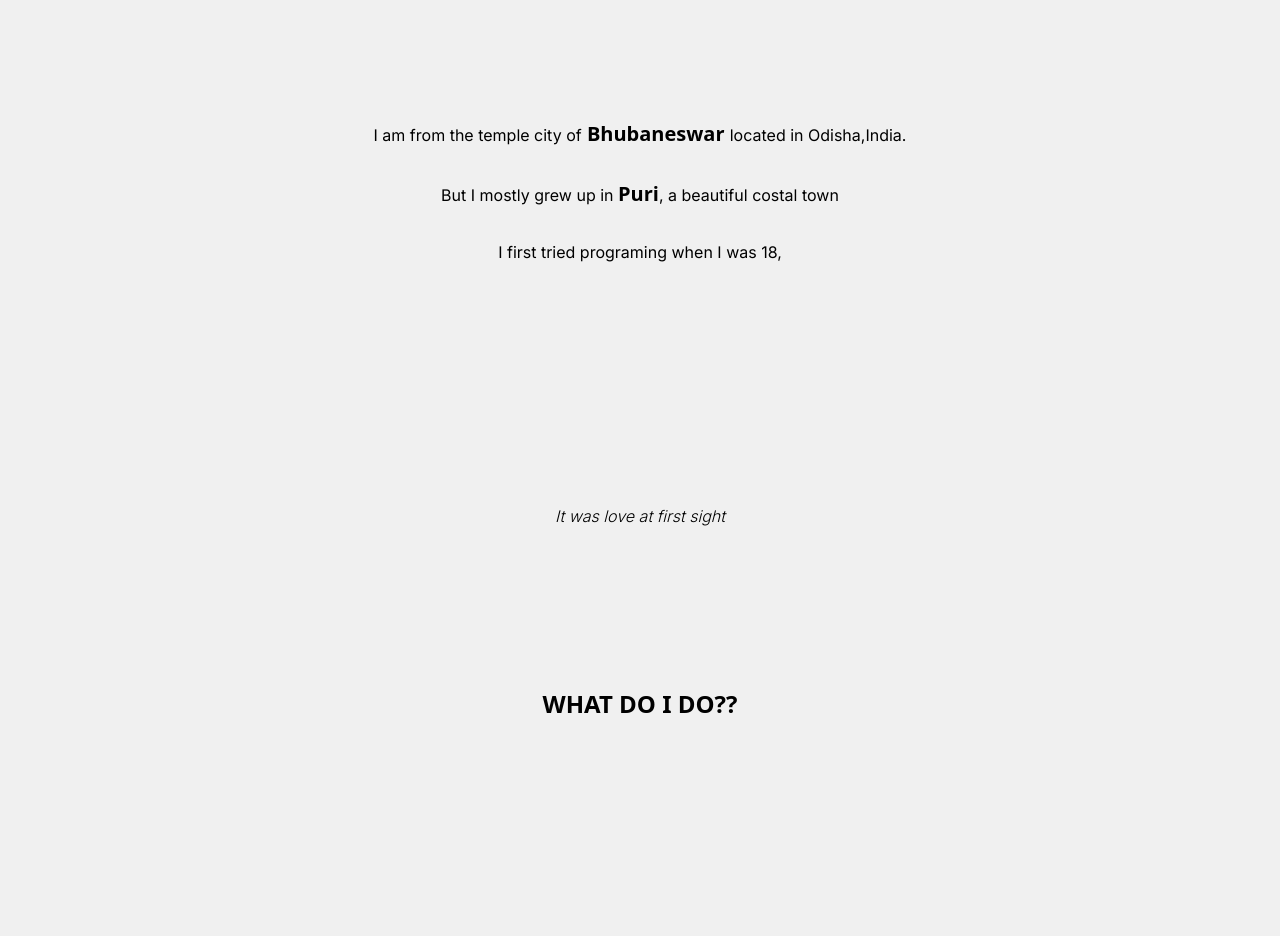
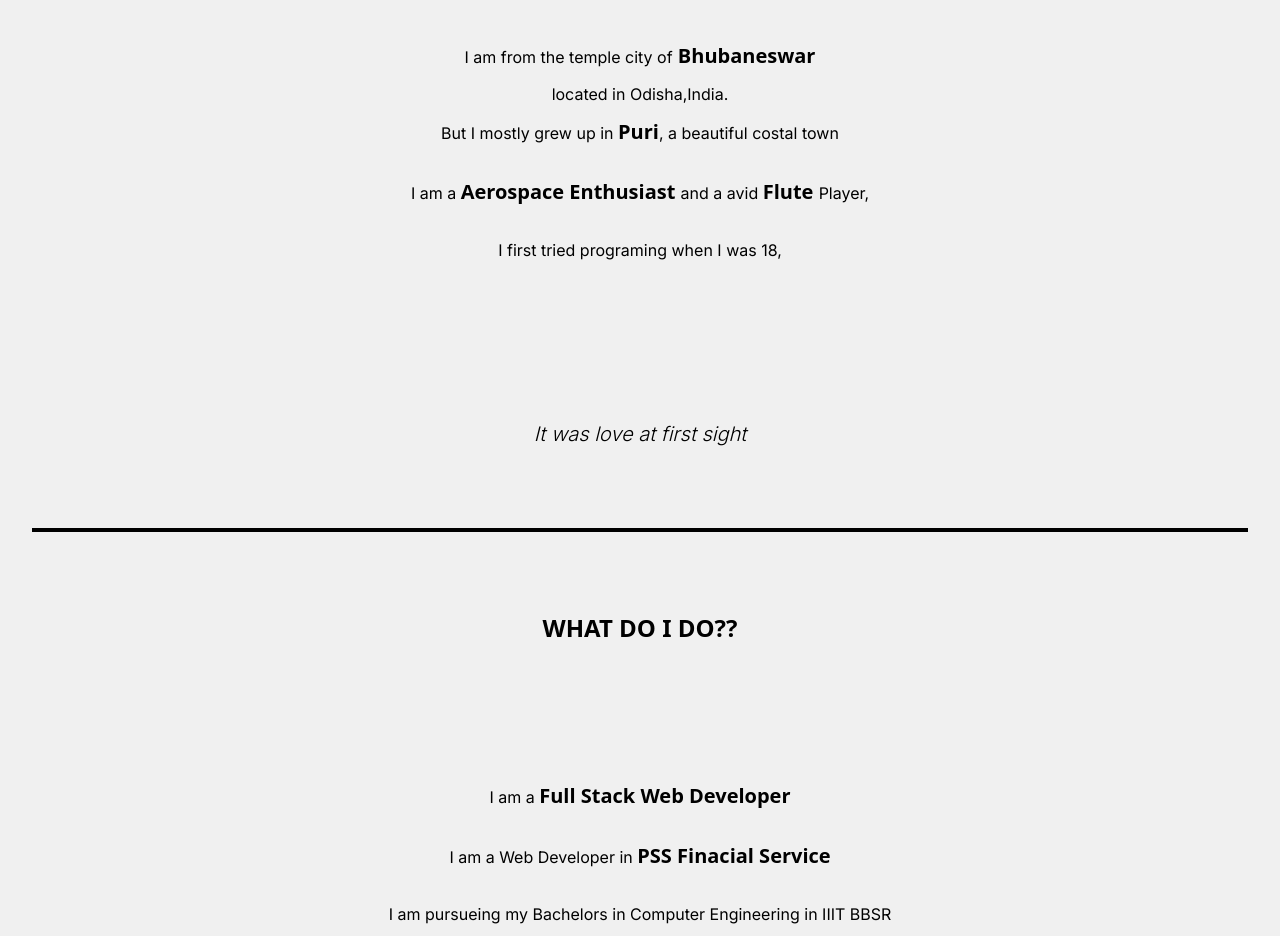
Before and after one commit to Subham-Beura/subhambeura.com, a Next.js app: page / in a window 1280 px wide. Shown: the part 1040-1976 px from the top of the page. Built offline with nearby package versions, Linux system fonts and the light colour scheme.

Commit message:
restyle mainpage

```diff
--- a/src/app/page.tsx
+++ b/src/app/page.tsx
@@ -50,40 +50,63 @@ export default function Home() {
         </div>
       </div>
       {/* About ME Section */}
-      <div className="w-full pt-[25vh]  h-screen flex flex-col justify-between items-center ">
+      <div className="w-full mt-[10vh] pt-[10vh]  h-[80vh] flex flex-col justify-between items-center border-black border-t-4">
         <h3 className="font-bold text-2xl  uppercase font-sans">About Me</h3>
         <div className="flex flex-col items-center space-y-8">
+          <div className="flex flex-col justify-center items-center space-y-3">
             <p>
               I am from the temple city of
               <span className="font-semibold font-sans text-xl">
                 {" "}
                 Bhubaneswar{" "}
               </span>
-            located in Odisha,India.
             </p>
+            <p>located in Odisha,India.</p>
             <p>
               But I mostly grew up in{" "}
               <span className="font-semibold font-sans text-xl">Puri</span>, a
               beautiful costal town
             </p>
+          </div>
+
+          <p>
+            I am a{" "}
+            <span className="font-bold font-sans text-xl">
+              Aerospace Enthusiast{" "}
+            </span>
+            and a avid{" "}
+            <span className="font-bold font-sans text-xl">Flute </span>Player,
+          </p>
           <p>I first tried programing when I was 18,</p>
         </div>
-        <h5 className="font-light italic mt-[10vh]">
+        <h5 className="font-light text-xl italic mt-[5vh]">
           It was love at first sight
         </h5>
       </div>
-      <div className="w-full pt-[20vh]  h-screen flex flex-col justify-between items-center">
+      <div className="w-full mt-[10vh] pt-[10vh]  h-[80vh] flex flex-col justify-between items-center border-black border-t-4">
         <h3 className="font-bold text-2xl  uppercase font-sans">
           What Do I Do??
         </h3>
         <div className="flex flex-col items-center space-y-8">
           <p>
-            I am a Full Stack Web Developer with a particular interest in
-            working with innovative projects.
+            I am a{" "}
+            <span className="font-bold font-sans text-xl">
+              Full Stack Web Developer
+            </span>
           </p>
           <p>
-            I am currently pursueing my Bachelors in Computer Engineering in
-            IIIT BBSR
+            I am a Web Developer in{" "}
+            <Link
+              href={"https://pssfinancial.com"}
+              target="_blank"
+              rel="noreferrer"
+              className="font-bold font-sans text-xl hover:underline"
+            >
+              PSS Finacial Service
+            </Link>
+          </p>
+          <p>
+            I am pursueing my Bachelors in Computer Engineering in IIIT BBSR
           </p>
         </div>
         <h5 className="font-light italic mt-[10vh]">
```
Lines whose indentation alone changed are shown as unchanged.
